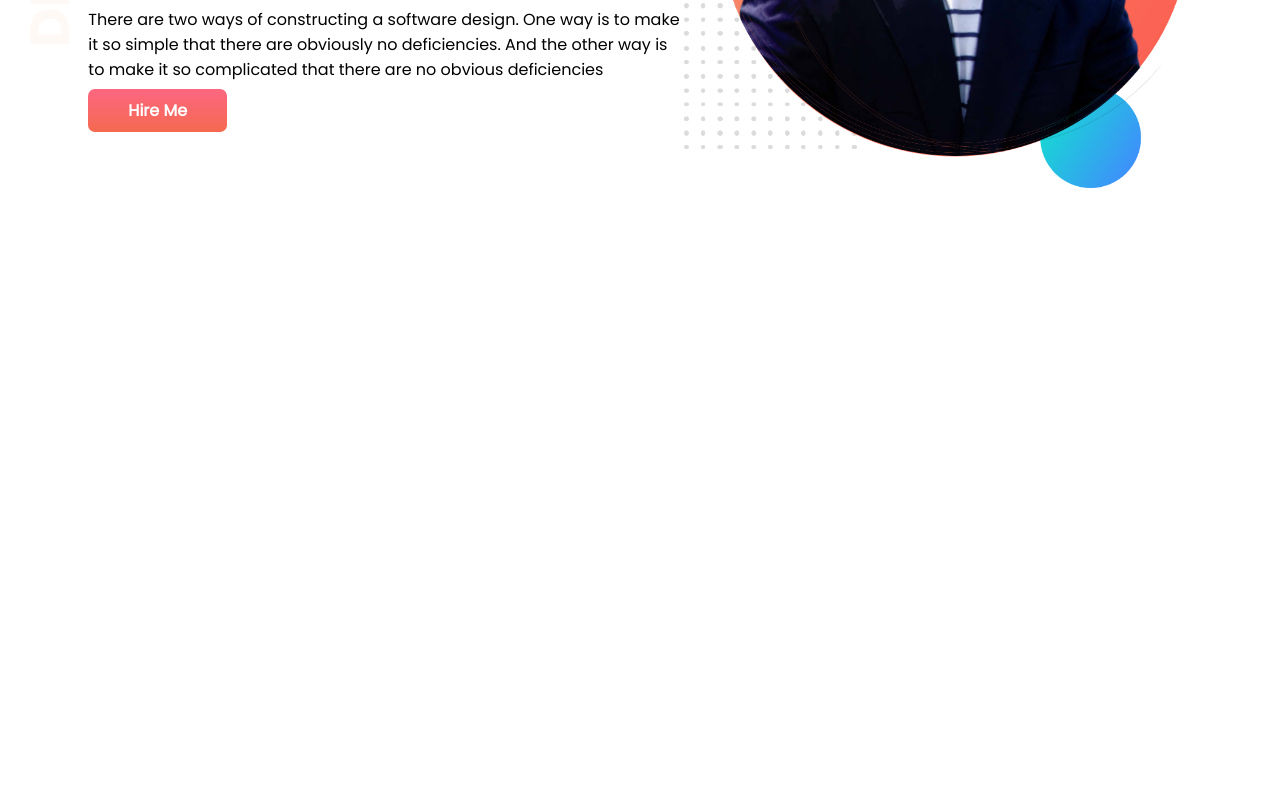
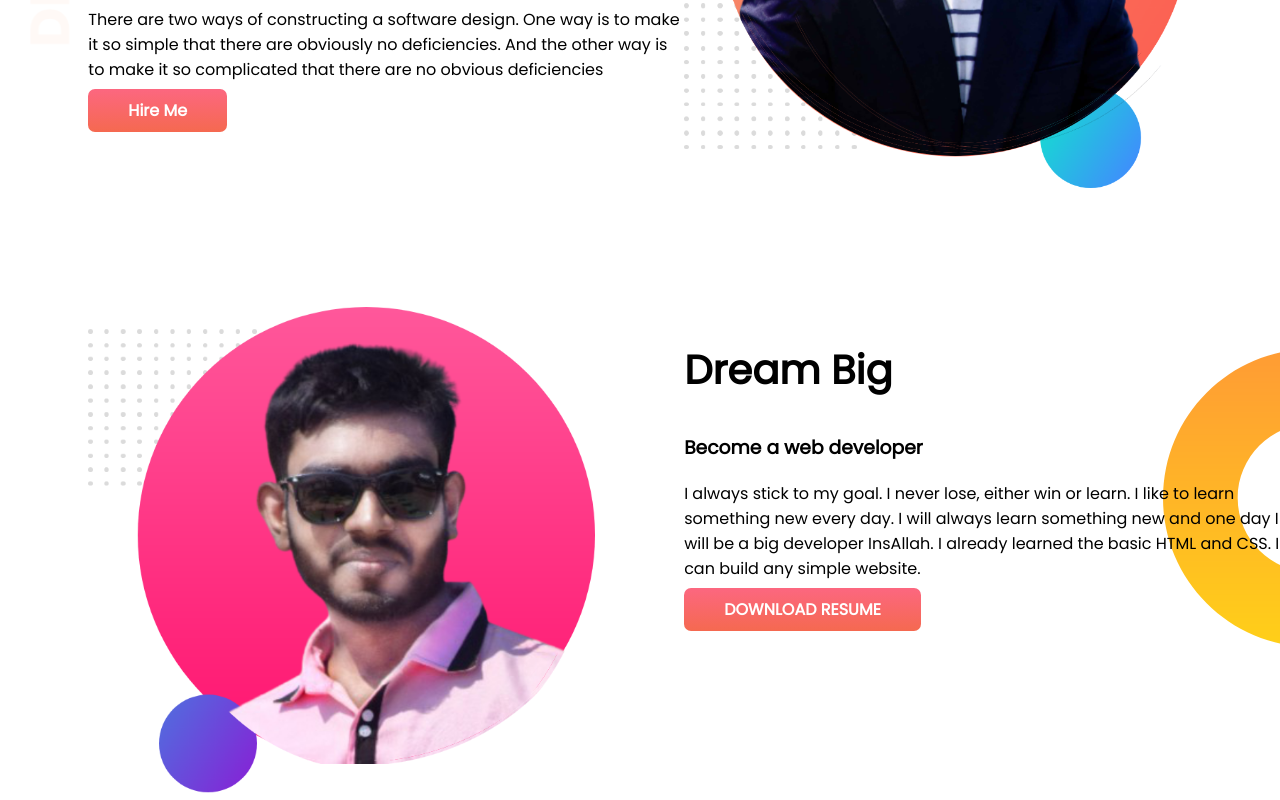
Before and after one commit to monirujjamansana15/developer-portfolio, a plain HTML site: page index.html in a window 1280 px wide. Shown: the part 315-1115 px from the top of the page. Before the commit the page ends 800 px from the top, so only its background shows below. Drawn offline with Linux system fonts and the light colour scheme.

Commit message:
middle content added

```diff
--- a/index.html
+++ b/index.html
@@ -23,5 +23,16 @@
             <img src="images/my-bg.png" alt="">
         </div>
     </section>
+    <section class="middle-area">
+        <div class="middle-content">
+            <img src="images/my-bg01.png" alt="">
+        </div>
+        <div class="middle-content">
+            <h2>Dream Big</h2>
+            <h3>Become a web developer</h3>
+            <p>I always stick to my goal. I never lose, either win or learn. I like to learn something new every day. I will always learn something new and one day I will be a big developer InsAllah. I already learned the basic HTML and CSS. I can build any simple website.</p>
+            <a class="link-resume" href="#">DOWNLOAD RESUME</a>
+        </div>
+    </section>
 </body>
 </html>
--- a/style.css
+++ b/style.css
@@ -8,6 +8,9 @@ body
 }
 h1{
     font-size: 50px;
+}
+h2{
+    font-size: 40px;
 }
 .header-area{
     display: flex;
@@ -31,3 +34,25 @@ h1{
     font-weight: 700;
     border-radius: 7px;
 }
+.middle-area{
+    display: flex;
+    background-image: url(images/dream-bg.png);
+    background-position: right;
+    background-repeat: no-repeat;
+    padding-left: 6.9%;
+    padding-top: 112px;
+}
+.middle-content{
+    width: 50%;
+}
+.middle-content img{
+    width: 85%;
+}
+.link-resume{
+    text-decoration: none;
+    background-image: linear-gradient(rgb(252, 103, 128), rgb(245, 105, 80));
+    padding: 10px 40px;
+    color: white;
+    font-weight: 700;
+    border-radius: 7px;
+}
```
